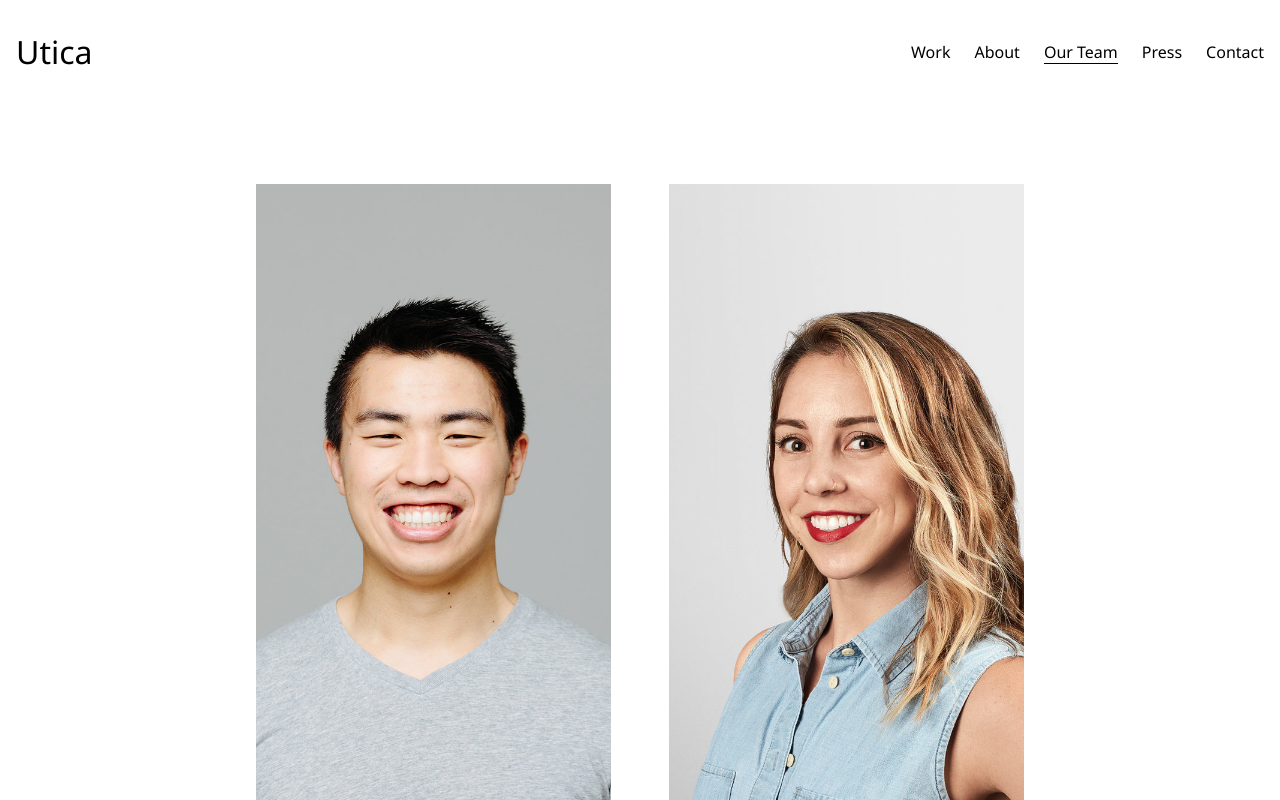
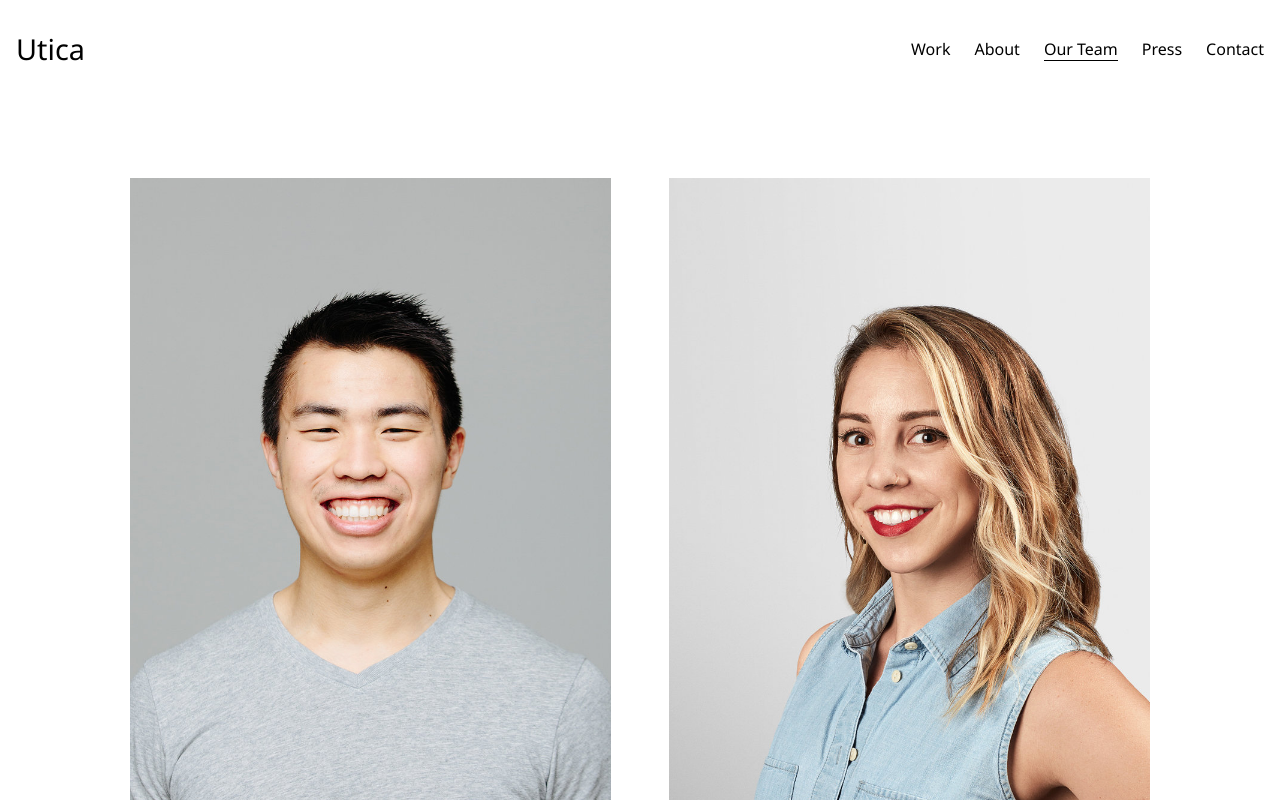
Before and after one commit to ChaseTheWebDev/project, a React (Create React App) app: page /our-team in a window 1280 px wide. Built offline with nearby package versions, Linux system fonts and the light colour scheme.

Commit message:
Done with all HTML and javasccript. Going to finish up final @media CSS conditions next.

```diff
--- a/src/components/Button.js
+++ b/src/components/Button.js
@@ -7,9 +7,9 @@ export default function Button({ children, variant = 'light', backgroundImage, .
 
     return (
         <Link to ='/contact'>
-            <button className={`${buttonClass} ${imageClass}`} style={{ backgroundImage: `url(${backgroundImage})` }} {...rest}>
+            <button className={`${buttonClass} ${imageClass}`} style={{ backgroundImage: `url(${backgroundImage})` }} aria-label='Contact Us' {...rest}>
                 {children}
             </button>
-        </Link> //Has an a tag in it.
+        </Link>
     );
 }
--- /dev/null
+++ b/src/components/MemberCard.js
@@ -0,0 +1,11 @@
+import '../styles/MemberCard.css';
+
+export default function MemberCard({ member }) {
+    return (
+        <div className='member-card'>
+            <div className={`member-image ${member.image}`}></div>
+            <h3 className='member-name'>{member.name}</h3>
+            <p className='member-info'>{member.info}</p>
+        </div>
+    );
+}
--- a/src/components/Navbar.js
+++ b/src/components/Navbar.js
@@ -1,33 +1,53 @@
-import React from 'react';
-import { useState } from 'react';
+import React, { useState } from 'react';
 import { NavLink } from 'react-router-dom';
 import { TbMenuDeep } from "react-icons/tb";
-
 import '../styles/Navbar.css';
 
 export default function Navbar() {
   const [menuVisibility, setMenuVisibility] = useState(false);
 
-const handleMenuClick =() => {
-  setMenuVisibility(true);
-  console.log(menuVisibility);
-}
+  const handleMenuClick = () => {
+    setMenuVisibility(true);
+    console.log(menuVisibility);
+  };
 
   return (
-    <div className="navbar">
+    <div className="navbar" aria-label="Main Navigation">
       <div className="container-1400">
         <div className="navbar-container">
-          <div className='title-container'>
-            <h1><NavLink to='/'>Utica</NavLink></h1>
+          <h1 className="main-title">
+            <NavLink to="/">Utica</NavLink>
+          </h1>
+          <ul className="navbar-list">
+            <li>
+              <NavLink to="/" className={({ isActive }) => isActive ? 'active' : ''}>
+                Work
+              </NavLink>
+            </li>
+            <li>
+              <NavLink to="/about" className={({ isActive }) => isActive ? 'active' : ''}>
+                About
+              </NavLink>
+            </li>
+            <li>
+              <NavLink to="/our-team" className={({ isActive }) => isActive ? 'active' : ''}>
+                Our Team
+              </NavLink>
+            </li>
+            <li>
+              <NavLink to="/press" className={({ isActive }) => isActive ? 'active' : ''}>
+                Press
+              </NavLink>
+            </li>
+            <li>
+              <NavLink to="/contact" className={({ isActive }) => isActive ? 'active' : ''}>
+                Contact
+              </NavLink>
+            </li>
+          </ul>
+          <div className="menu-icon" onClick={handleMenuClick}>
+            <TbMenuDeep />
           </div>
-          <ul className="navbar-list">
-            <li><NavLink to='/' className={({ isActive }) => isActive ? 'active' : ''}>Work</NavLink></li>
-            <li><NavLink to='/about' className={({ isActive }) => isActive ? 'active' : ''}>About</NavLink></li>
-            <li><NavLink to='/our-team' className={({ isActive }) => isActive ? 'active' : ''}>Our Team</NavLink></li>
-            <li><NavLink to='/press' className={({ isActive }) => isActive ? 'active' : ''}>Press</NavLink></li>
-            <li><NavLink to='/contact' className={({ isActive }) => isActive ? 'active' : ''}>Contact</NavLink></li>
-          </ul>
-          <div className='menu-icon' onClick={handleMenuClick}><TbMenuDeep /></div>
         </div>
       </div>
       {menuVisibility}
--- /dev/null
+++ b/src/styles/MemberCard.css
@@ -0,0 +1,25 @@
+.member-card {
+    width: calc(50% - calc(2rem + 2vw) / 2); /* Adjust width to account for gap */
+    display: flex;
+    flex-flow: column nowrap;
+    box-sizing: border-box;
+}
+
+.member-image {
+    background-size: cover;
+    background-position: center;
+    height: 750px;
+    width: 100%;
+}
+
+.member-image.Happy-Gilmore {
+    background-image: url('../assets/member-HG.jpeg');
+}
+
+.member-image.Billy-Jean-Madison {
+    background-image: url('../assets/member-BM.jpg');
+}
+
+.member-name {
+    font-size: 2rem;
+}
--- a/src/styles/Navbar.css
+++ b/src/styles/Navbar.css
@@ -2,21 +2,20 @@
     width: 100%;
     padding: 1.5em 1em;
 }
+
 .navbar-container {
-    width: 100%;
     display: flex;
     justify-content: space-between;
-    flex-flow: row nowrap;
     align-items: center;
 }
 
-.title-container {
-    font-size: 1rem;
+.main-title {
+    font-size: 1.8rem;
+    font-weight: 500;
 }
 
 .navbar-list {
     display: flex;
-    flex-flow: row nowrap;
     font-weight: 300;
     gap: 1.5rem;
 }
@@ -31,42 +30,18 @@
 
 /* --------- MEDIA CHANGES --------- */
 
-@media(max-width: 600px) {
-
-    .navbar {
-        width: 100%;
-        padding: 1.5em 1em;
-    }
-    .navbar-container {
-        width: 100%;
-        display: flex;
-        justify-content: space-between;
-        flex-flow: row nowrap;
-        align-items: center;
-    }
-
-    .title-container {
-        font-size: 4vw;
+@media (max-width: 600px) {
+    .main-title {
+        font-size: 7vw;
     }
 
     .navbar-list {
         display: none;
-        flex-flow: row nowrap;
-        font-weight: 300;
-        gap: 1.5rem;
-    }
-
-    .navbar-list .active {
-        border-bottom: 1px solid black;
     }
 
     .menu-icon {
         display: inline;
-        padding:1rem;
+        padding: 1rem;
         font-size: 40px;
     }
-
-
-
-
 }
--- a/src/styles/OurTeamView.css
+++ b/src/styles/OurTeamView.css
@@ -1,41 +1,14 @@
-.our-team-container {
+.our-team {
     width: 100vw;
     display: flex;
     justify-content: center;
 }
 
 .card-container {
-    width: 60%;
+    width: 100%;
     display: flex;
     flex-flow: row wrap;
     justify-content: center;
     padding-block: 5rem;
     gap: calc(2rem + 2vw);
 }
-
-.member-card {
-    width: calc(50% - calc(2rem + 2vw) / 2); /* Adjust width to account for gap */
-    display: flex;
-    flex-flow: column nowrap;
-    box-sizing: border-box;
-}
-
-.member-image-1 {
-    background-image: url('../assets/member-1.jpeg');
-    background-size: cover;
-    background-position: center;
-    height: 750px; /* Adjust height as needed */
-    width: 100%; /* Full width of the container */
-}
-
-.member-image-2 {
-    background-image: url('../assets/member-2.jpg');
-    background-size: cover;
-    background-position: center;
-    height: 750px; /* Adjust height as needed */
-    width: 100%; /* Full width of the container */
-}
-
-.member-name {
-    font-size: 2rem;
-}
--- a/src/styles/PressView.css
+++ b/src/styles/PressView.css
@@ -6,8 +6,12 @@
 }
 
 .press-box-1 {
-    padding: 3rem;
+    padding-block: 3rem;
     width: 40%;
+}
+
+.press-box-1 h1 {
+    font-size: 2.5rem;
 }
 
 .press-box-2 {
@@ -15,10 +19,8 @@
     width: 60%;
 }
 
-.press-box-1 h1 {
-    font-size: 2.5rem;
-}
-
-blockquote {
+.press-box-2 blockquote {
+    display: flex;
+    flex-flow: column nowrap;
     padding: 2.5rem;
 }
--- a/src/views/AboutView.js
+++ b/src/views/AboutView.js
@@ -6,6 +6,7 @@ import '../styles/AboutView.css';
 export default function AboutView() {
     return (
         <div className='about'>
+            <section aria-label='About Us Section'>
                 <div className='dual-container-1400'>
                     <div className='box-1'>
                         <h1>About</h1>
@@ -42,13 +43,12 @@ export default function AboutView() {
                             first and foremost be suited to local needs.
                         </p>
                     </div>
-
                 </div>
+            </section>
             <ContactSection background="three">
                 <h2>Let's Work Together</h2>
                 <Button variant='light'>Contact Us</Button>
             </ContactSection>
-
         </div>
     );
 }
--- a/src/views/OurTeamView.js
+++ b/src/views/OurTeamView.js
@@ -1,33 +1,35 @@
 import React from 'react';
 import '../styles/OurTeamView.css';
+import MemberCard from '../components/MemberCard';
 
 export default function OurTeamView() {
+    const team = [
+        {
+            name: "Happy Gilmore",
+            info: "Happy Gilmore is a long-time hockey enthusiast who fell in love with golf.",
+            image: "Happy-Gilmore"
+        },
+        {
+            name: "Billy-Jean Madison",
+            info: "Billy-Jean Madison enjoys learning from her colleagues.",
+            image: "Billy-Jean-Madison"
+        }
+    ];
+
     return (
-        <div className='our-team-container'>
-            <div className='card-container'>
-                <div className='member-card'>
-                    <div className='member-image-1'></div>
-                    <h3 className='member-name'>First Name Last Name</h3>
-                    <p className='member-info'>
-                        It all begins with an idea. Maybe you want to launch a
-                        business. Maybe you want to turn a hobby into something
-                        more. Or maybe you have a creative project to share with
-                        the world. Whatever it is, the way you tell your story
-                        online can make all the difference.
-                    </p>
+        <div className='our-team'>
+            <section aria-label='Our Team Section'>
+                <div className='container-1400'>
+                    <div className='card-container'>
+                        {team.map(member => (
+                            <MemberCard
+                                key={member.name}
+                                member={member}
+                            />
+                        ))}
+                    </div>
                 </div>
-                <div className='member-card'>
-                    <div className='member-image-2'></div>
-                    <h3 className='member-name'>First Name Last Name</h3>
-                    <p className='member-info'>
-                        It all begins with an idea. Maybe you want to launch a
-                        business. Maybe you want to turn a hobby into something
-                        more. Or maybe you have a creative project to share with
-                        the world. Whatever it is, the way you tell your story
-                        online can make all the difference.
-                    </p>
-                </div>
-            </div>
+            </section>
         </div>
     );
 }
```
Also changed, not shown: src/views/ContactView.js (+16 -11 lines), src/views/PressView.js (+10 -13 lines), src/assets/member-BM.jpg (renamed from src/assets/member-2.jpg), src/assets/member-HG.jpeg (renamed from src/assets/member-1.jpeg). Lines whose indentation alone changed are shown as unchanged.
